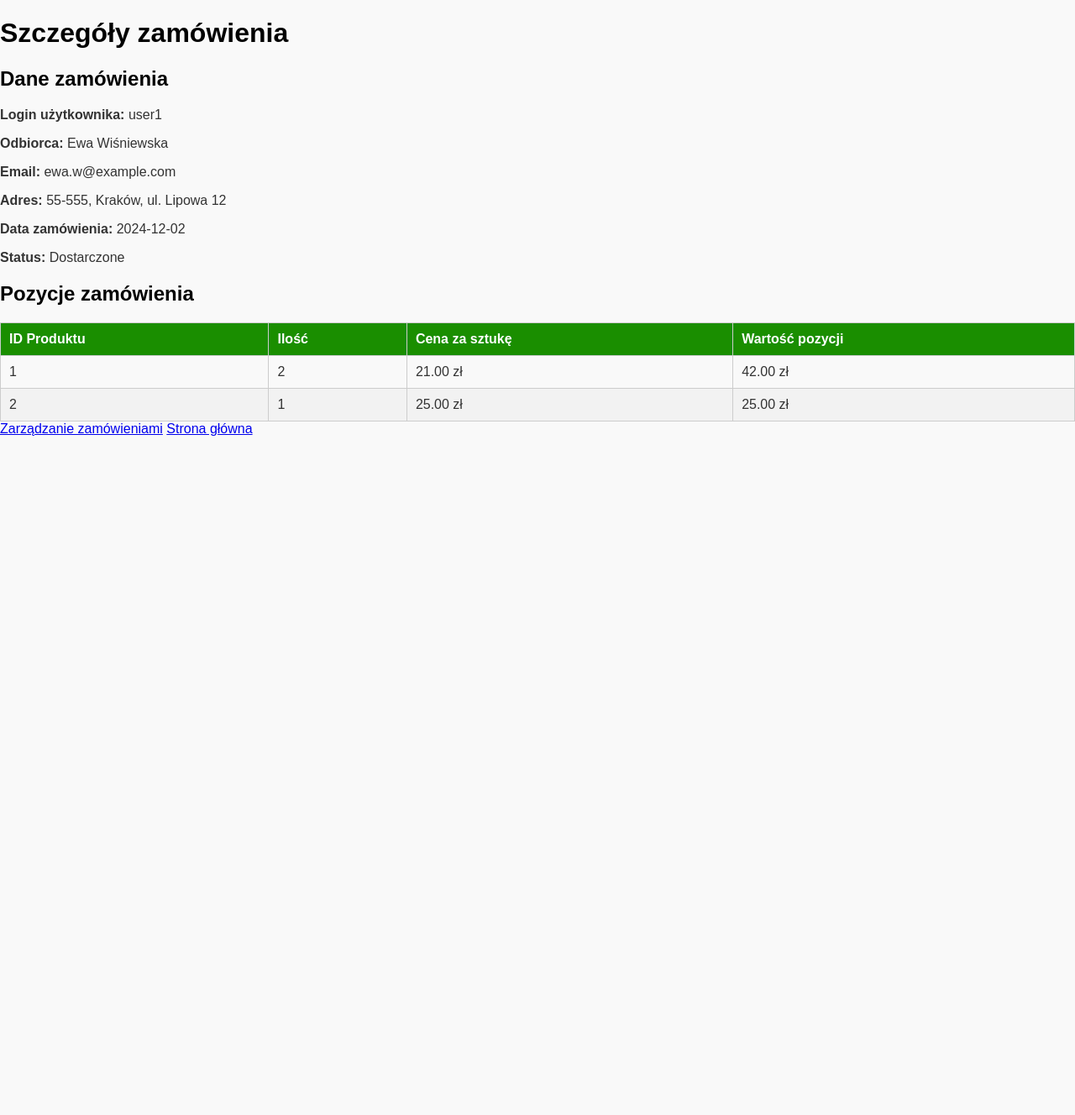
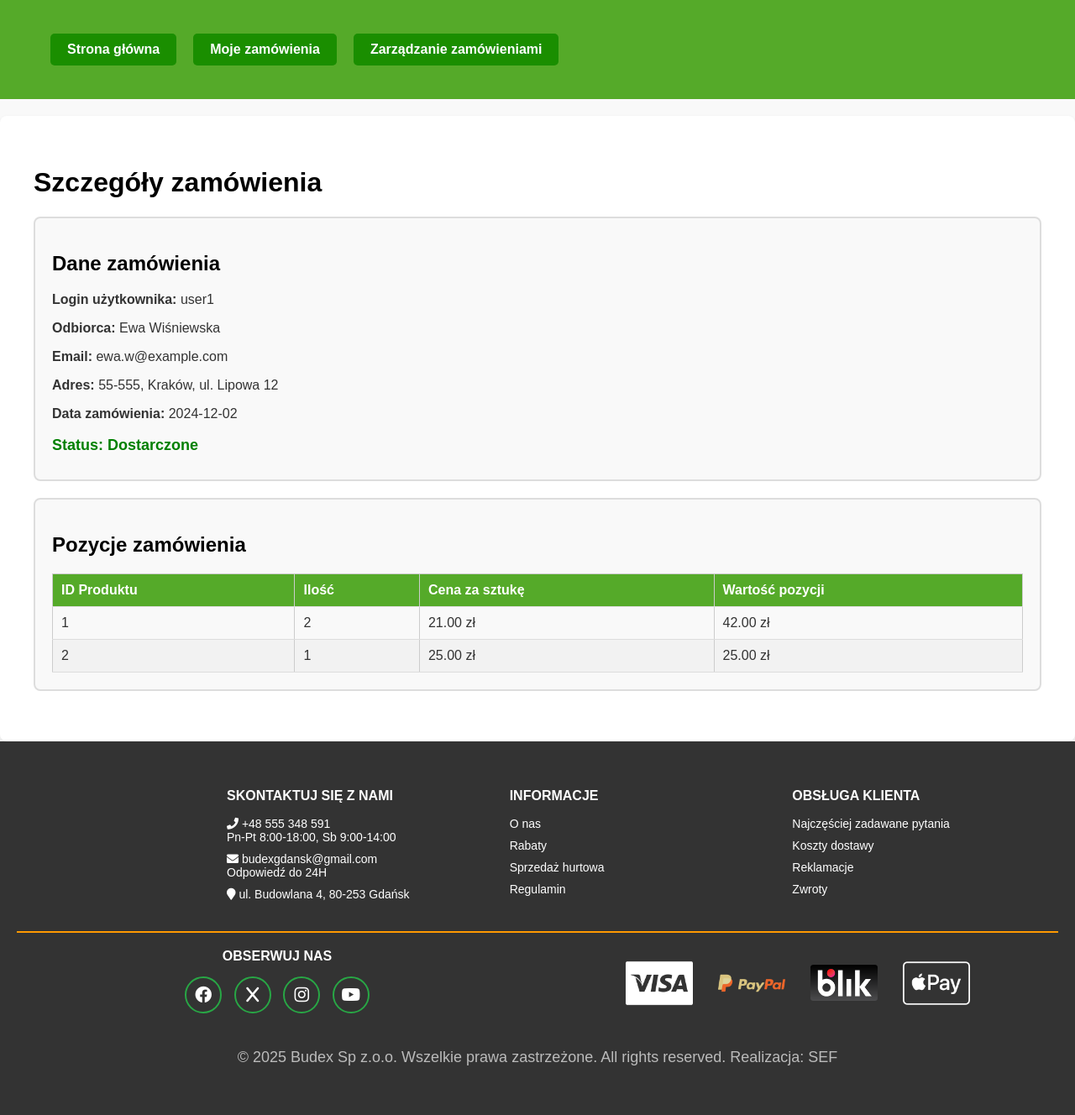
Before and after one commit to Szymon-Stefanski/Building_Rental_Store_Website, a PHP site: page /projekt_byt/Store/deliveryStatus.php?id=1 in a window 1280 px wide. Shown: the whole page at 84% size. Before the commit the page ends 519 px from the top, so only its background shows below. Run offline with PHP 8.4, Linux system fonts and the light colour scheme; the visitor is signed in with stand-in values (Sample User, id 1); data comes from the database, SQL or seed files in the repository.

Commit message:
New fronts.

```diff
--- a/projekt_byt/Store/deliveryStatus.php
+++ b/projekt_byt/Store/deliveryStatus.php
@@ -52,7 +52,6 @@ $stmt = getDbConnection()->prepare("SELECT rola FROM Uzytkownicy WHERE uzytkowni
 $stmt->execute([$_SESSION['user_id']]);
 $userRole = $stmt->fetchColumn();
 ?>
-
 <!DOCTYPE html>
 <html lang="pl">
 <head>
@@ -60,9 +59,31 @@ $userRole = $stmt->fetchColumn();
     <meta name="viewport" content="width=device-width, initial-scale=1.0">
     <title>Szczegóły zamówienia</title>
     <link rel="stylesheet" href="../Style/style_deliveryStatus.css">
+    <link rel="stylesheet" href="https://cdnjs.cloudflare.com/ajax/libs/font-awesome/6.0.0-beta3/css/all.min.css" />
+    <link href="https://cdnjs.cloudflare.com/ajax/libs/font-awesome/5.15.4/css/all.min.css" rel="stylesheet">
 </head>
 <body>
+    <header>
+        <div class="container">
+
+            <nav>
+                <ul>
+                    <li><a href="../index.php">Strona główna</a></li>
+                    <li><a href="userDeliverys.php">Moje zamówienia</a></li>
+                    <?php if (isset($_SESSION['user_id']) && ($userRole === 'admin' || $userRole === 'mod')): ?>
+                        <li><a href="../Warehouse/deliveryManagement.php">Zarządzanie zamówieniami</a></li>
+                    <?php endif; ?>
+                </ul>
+            </nav>
+        </div>
+    </header>
+
+    <main>
+        <div class="container">
             <h1>Szczegóły zamówienia</h1>
+
+            <section class="order-details">
+
                 <h2>Dane zamówienia</h2>
                 <?php if (!is_null($zamowienie['uzytkownik_id'])): ?>
                     <p><strong>Login użytkownika:</strong> <?= $zamowienie['uzytkownik_login'] ?></p>
@@ -73,8 +94,25 @@ $userRole = $stmt->fetchColumn();
                 <p><strong>Email:</strong> <?= $zamowienie['odbiorca_email'] ?></p>
                 <p><strong>Adres:</strong> <?= $zamowienie['adres'] ?></p>
                 <p><strong>Data zamówienia:</strong> <?= $zamowienie['data_zamowienia'] ?></p>
-<p><strong>Status:</strong> <?= $zamowienie['status'] ?></p>
+                <!--<p class="status <?php echo strtolower($zamowienie['status']); ?>"><strong>Status:</strong> <?= $zamowienie['status'] ?></p>-->
 
+                <!-- Dodanie klasy CSS do statusu w zależności od jego wartości -->
+                <p class="status
+                    <?php
+                        if ($zamowienie['status'] == 'Dostarczone') {
+                            echo 'dostarczone';
+                        } elseif ($zamowienie['status'] == 'Opłacone') {
+                            echo 'oplacone';
+                        } else {
+                            echo 'default';
+                        }
+                    ?>
+                ">
+                <strong>Status:</strong> <?= $zamowienie['status'] ?>
+                </p>
+            </section>
+
+            <section class="order-items">
                 <h2>Pozycje zamówienia</h2>
                 <?php if (count($pozycje) > 0): ?>
                     <table>
@@ -100,12 +138,59 @@ $userRole = $stmt->fetchColumn();
                 <?php else: ?>
                     <p>Brak pozycji w tym zamówieniu.</p>
                 <?php endif; ?>
+            </section>
+        </div>
+    </main>
 
-<?php if (isset($_SESSION['user_id']) AND ($userRole === 'admin' || $userRole === 'mod')):?>
-    <a href="../Warehouse/deliveryManagement.php">Zarządzanie zamówieniami</a>
-<?php elseif(isset($_SESSION['user_id'])): ?>
-<a href="userDeliverys.php">Moje zamówienia</a>
-<?php endif; ?>
-<a href="../index.php">Strona główna</a>
+    <footer class="footer">
+                <div class="footer-container">
+                    <div class="footer-contact">
+                        <h3>SKONTAKTUJ SIĘ Z NAMI</h3>
+                        <ul>
+                            <li><i class="fa fa-phone"></i> +48 555 348 591<br> Pn-Pt 8:00-18:00, Sb 9:00-14:00</li>
+                            <li><i class="fa fa-envelope"></i> budexgdansk@gmail.com<br> Odpowiedź do 24H</li>
+                            <li><i class="fa fa-map-marker"></i> ul. Budowlana 4, 80-253 Gdańsk</li>
+                        </ul>
+                    </div>
+                    <div class="footer-links">
+                        <h3>INFORMACJE</h3>
+                        <ul>
+                            <li><a href="#">O nas</a></li>
+                            <li><a href="#">Rabaty</a></li>
+                            <li><a href="#">Sprzedaż hurtowa</a></li>
+                            <li><a href="#">Regulamin</a></li>
+                        </ul>
+                    </div>
+                    <div class="footer-links">
+                        <h3>OBSŁUGA KLIENTA</h3>
+                        <ul>
+                            <li><a href="#">Najczęściej zadawane pytania</a></li>
+                            <li><a href="#">Koszty dostawy</a></li>
+                            <li><a href="#">Reklamacje</a></li>
+                            <li><a href="#">Zwroty</a></li>
+                        </ul>
+                    </div>
+
+                </div>
+                <div class="footer-bottom">
+                    <div class="social-media">
+                        <h3>OBSERWUJ NAS</h3>
+                        <a href="https://www.facebook.com/"><i class="fab fa-facebook"></i></a>
+                        <a href="https://x.com/home"><i class="fab fa-x"></i></a>
+                        <a href="https://www.instagram.com/"><i class="fab fa-instagram"></i></a>
+                        <a href="https://www.youtube.com/"><i class="fab fa-youtube"></i></a>
+                    </div>
+                    <div class="payment-methods">
+                        <img src="../Image/Icon/symbols.png" alt="Visa" class="reverse-colors">
+                        <img src="../Image/Icon/paypal.png" alt="PayPal" class="reverse-colors">
+                        <img src="../Image/Icon/blik.png" alt="Blik">
+                        <img src="../Image/Icon/apple-pay.png" alt="Apple Pay" class="reverse-colors">
+                    </div>
+
+                    <div class="footer-copyright">
+                        <p>&copy; <?php echo date('Y'); ?> Budex Sp z.o.o. Wszelkie prawa zastrzeżone. All rights reserved. Realizacja: SEF </p>
+                    </div>
+                </div>
+            </footer>
 </body>
 </html>
```
Lines whose indentation alone changed are shown as unchanged.
